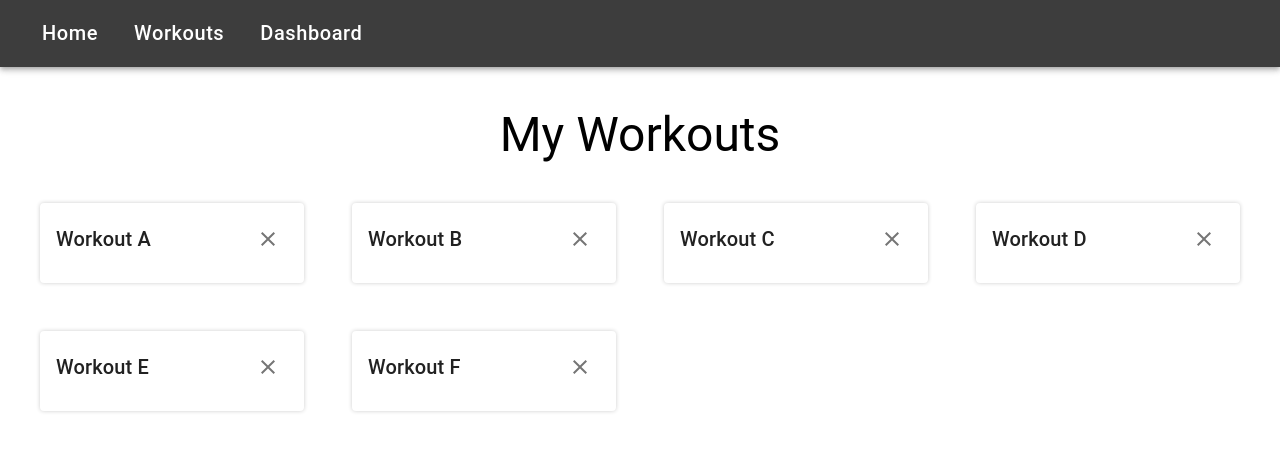
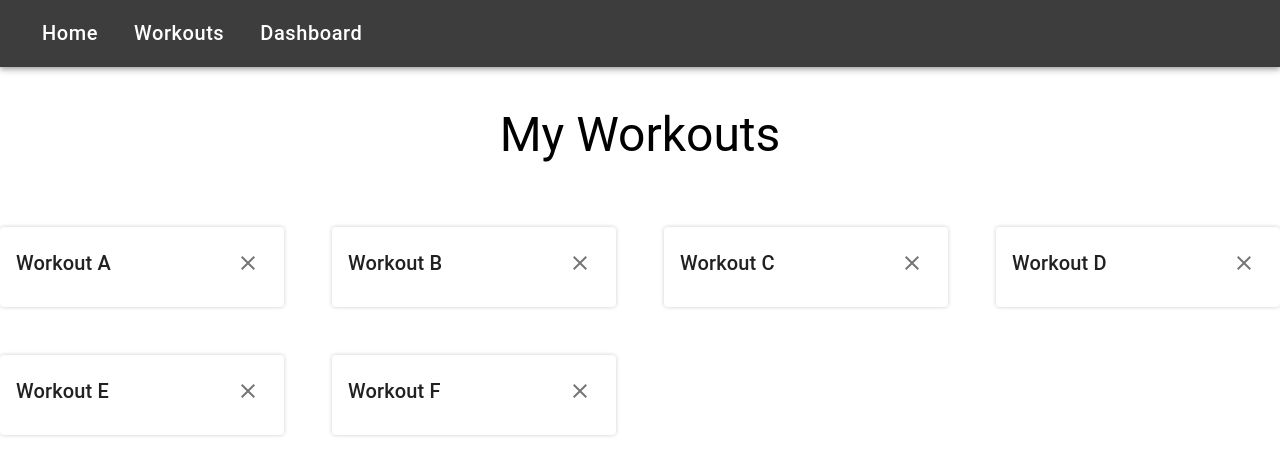
Before and after one commit to hudson-pierce/nextjs-todo-app, a Next.js app: page /workouts in a window 1280 px wide. Shown: the top 474 px of the page. Built offline with nearby package versions, Linux system fonts and the light colour scheme.

Commit message:
Add start workout button and refactor header code

```diff
--- a/components/common/Header.js
+++ b/components/common/Header.js
@@ -1,9 +1,12 @@
 import Typography from '@mui/material/Typography';
 
-export default function Header({title}) {
+export default function Header({title, children}) {
     return (
-        <Typography variant='h3' sx={{ mb: 5, textAlign: 'center' }}>
-            {title}
-        </Typography>
+        <div style={{ padding: '40px', textAlign: 'center' }}>
+            <Typography variant='h3' sx={{ mb: 3, textAlign: 'center' }}>
+                {title}
+            </Typography>
+            {children}
+        </div>
     );
 }
--- a/components/layout/Layout.js
+++ b/components/layout/Layout.js
@@ -4,17 +4,13 @@ import Header from '../common/Header';
 import Menu from './Menu';
 
 export default function Layout({ children, title }) {
-
   return (
     <div>
       <Head>
         <title>{title}</title>
       </Head>
       <Menu/>
-      <div style={{ padding: '40px' }}>
-        <Header title={title} />
-        {children}
-      </div>
+      {children}
     </div>
   );
 };
--- a/pages/dashboard.js
+++ b/pages/dashboard.js
@@ -1,6 +1,7 @@
 import React, { useEffect, useRef } from 'react';
 import Chart from 'chart.js/auto';
 import Layout from '../components/layout/Layout';
+import Header from '../components/common/Header';
 
 const DashboardChart = () => {
   const chartRef = useRef(null);
@@ -56,8 +57,11 @@ const DashboardChart = () => {
     }
   }, []);
 
+  const title = 'Dashboard';
+
   return (
-    <Layout title='Dashboard'>
+    <Layout title={title}>
+      <Header title={title} />
       <canvas ref={chartRef} />
     </Layout>
   );
--- a/pages/workouts.js
+++ b/pages/workouts.js
@@ -2,6 +2,7 @@ import { useState } from 'react';
 import Layout from '../components/layout/Layout';
 import WorkoutCard from '../components/workouts/WorkoutCard';
 import CustomGrid from '../components/common/CustomGrid';
+import Header from '../components/common/Header';
 import { WORKOUTS } from '../data/workouts';
 
 export default function Workouts() {
@@ -14,8 +15,11 @@ export default function Workouts() {
     });
   };
 
+  const title = 'My Workouts';
+
   return (
-    <Layout title='My Workouts'>
+    <Layout title={title}>
+      <Header title={title} />
       <CustomGrid
         items={workouts}
         renderItem={(workout) => (
```
Also changed, not shown: pages/index.js (+6 -1 lines), pages/workout/[id].js (+10 -1 lines).
